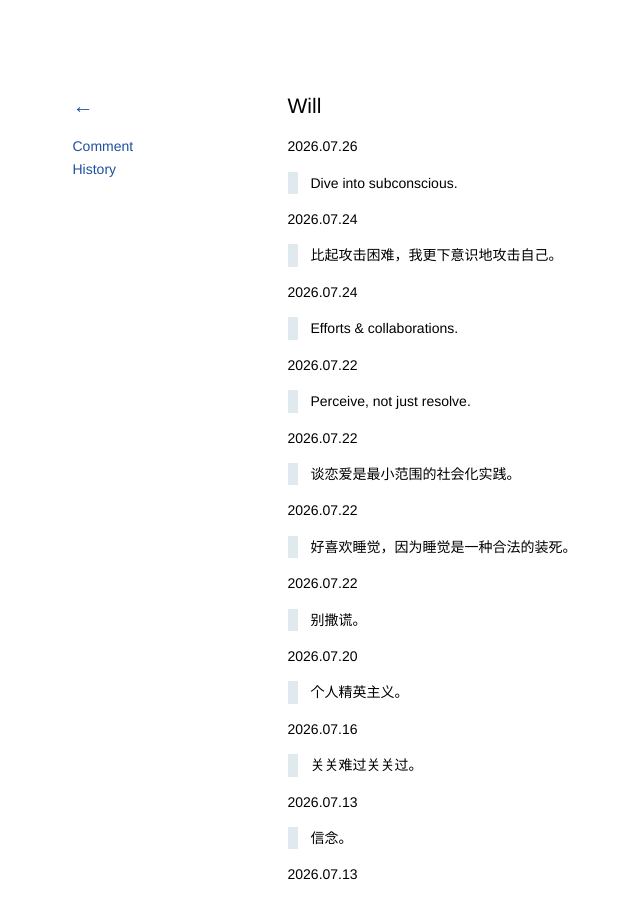
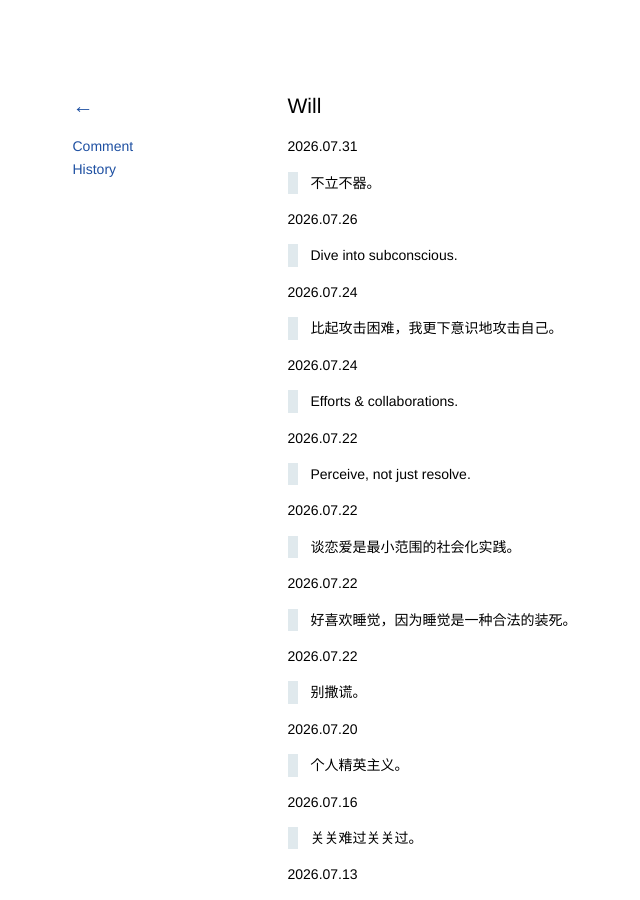
Before and after one commit to kidlj/awei, a Jekyll site: the page built from _wiki/will.md, in a window 1280 px wide and 900 px high. Shown: the whole window, without its empty margins (60-700 px from the left). Built offline with Jekyll 4.4.1, drawn with Linux system fonts in a browser that asks for light colours; some of the changed text lies outside the part shown.

Commit message:
update will

```diff
--- a/_wiki/will.md
+++ b/_wiki/will.md
@@ -1,6 +1,10 @@
 ---
 title: Will
 ---
+
+2026.07.31
+
+> 不立不器。
 
 2026.07.26
 
```
Also changed, not shown: other parts of _wiki/will.md (+0 -4 lines).
